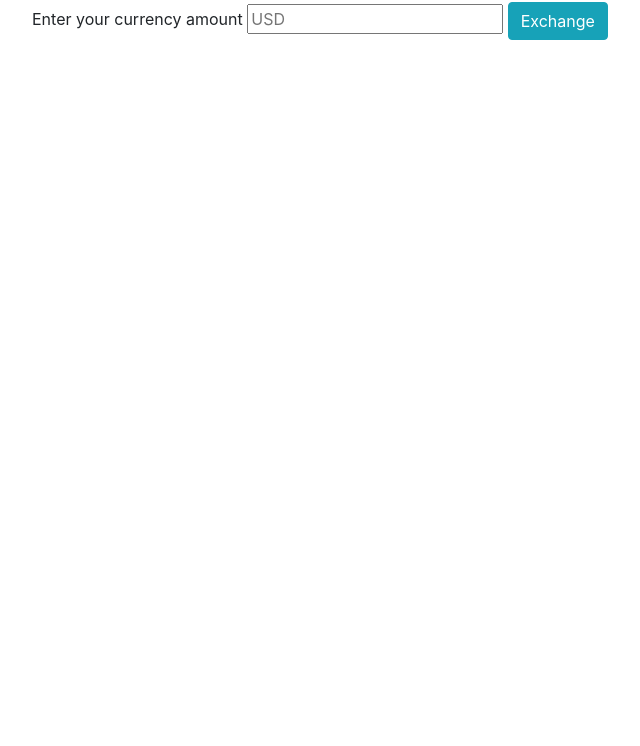
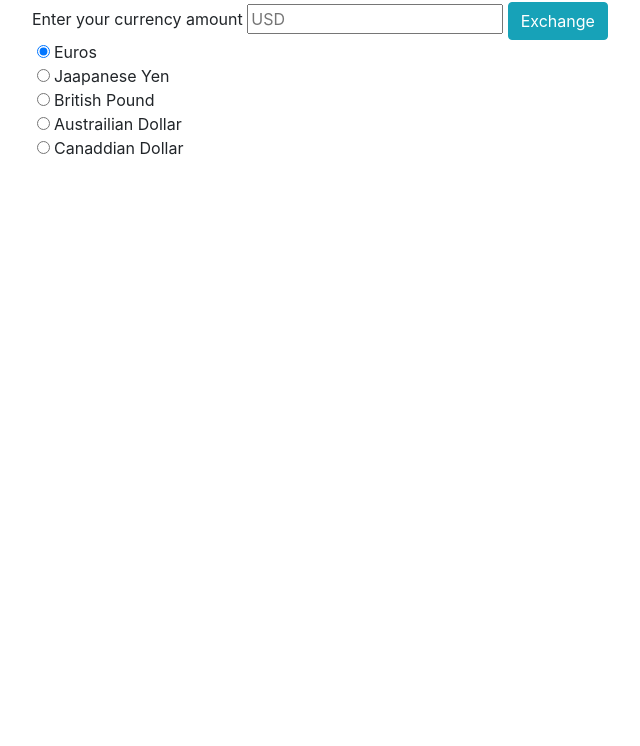
Before and after one commit to BradyDiamond/currency-exchange, a website built with webpack: page src/index.html in a window 1280 px wide. Shown: the part 54-800 px from the top of the page, without its empty margins (53-693 px from the left). Built offline with nearby package versions, Linux system fonts and the light colour scheme.

Commit message:
add currency radios

```diff
--- a/src/index.html
+++ b/src/index.html
@@ -34,6 +34,35 @@
         " required />
         <button type="submit" class="btn btn-info">Exchange</button>
       </form>
+      <div class="radio">
+        <label for="operator"></label>
+          <input type="radio" name="operator" value="euro" checked>
+        Euros
+        </label>
+      </div>
+      <div class="radio">
+        <label for="operator"></label>
+          <input type="radio" name="operator" value="yen">
+        Jaapanese Yen
+        </label>
+      </div>
+      <div class="radio">
+        <label for="operator"></label>
+          <input type="radio" name="operator" value="pnd">
+          British Pound
+        </label>
+      </div>
+      <div class="radio">
+        <label for="operator"></label>
+          <input type="radio" name="operator" value="aus">
+          Austrailian Dollar
+        </label>
+        <div class="radio">
+          <label for="operator"></label>
+            <input type="radio" name="operator" value="can">
+          Canaddian Dollar
+          </label>
+
       <p id="error-message" class="error"></p>
       <h1 id="response" class="hidden">Current Rates</h1>
     </div>
```
